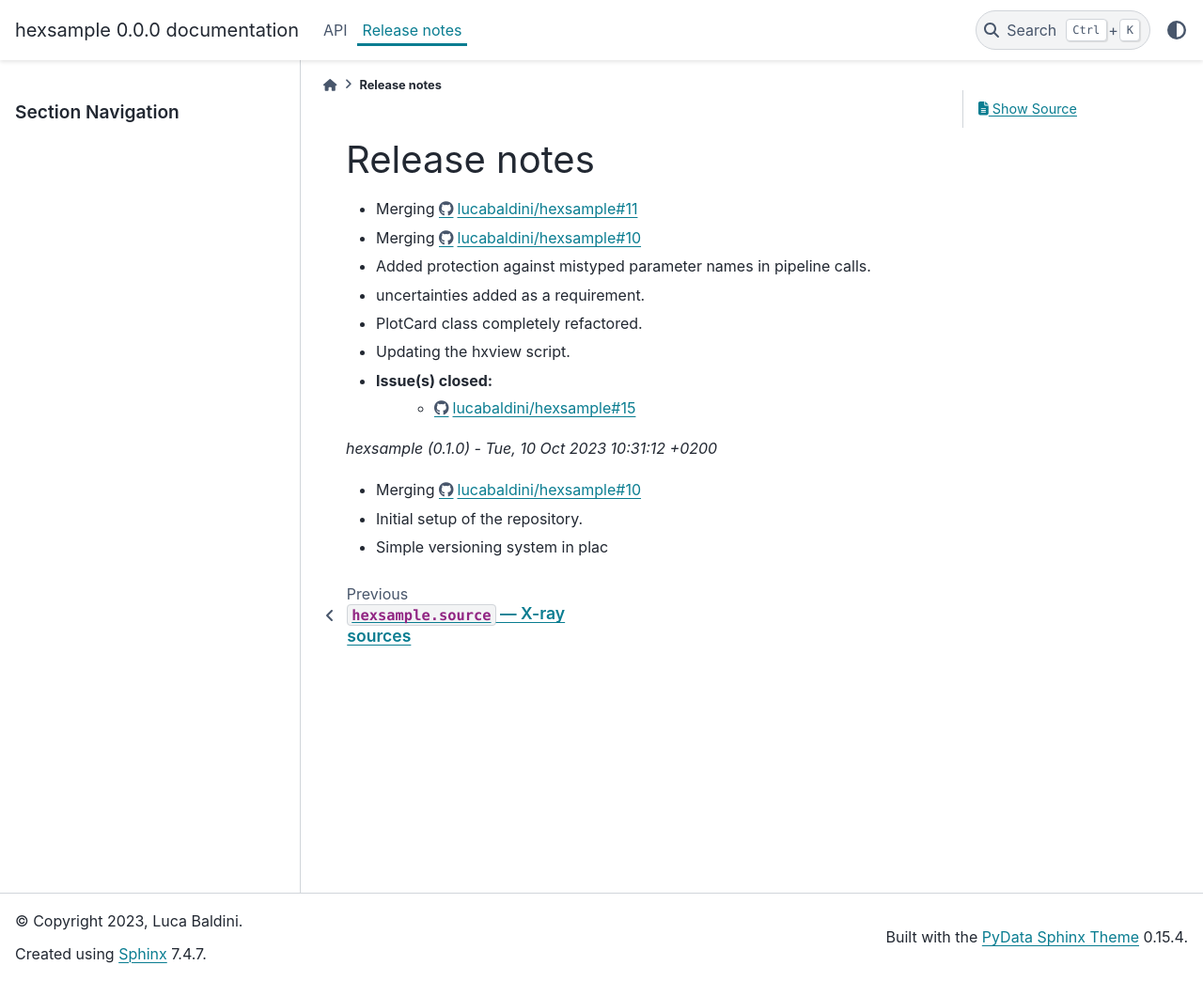
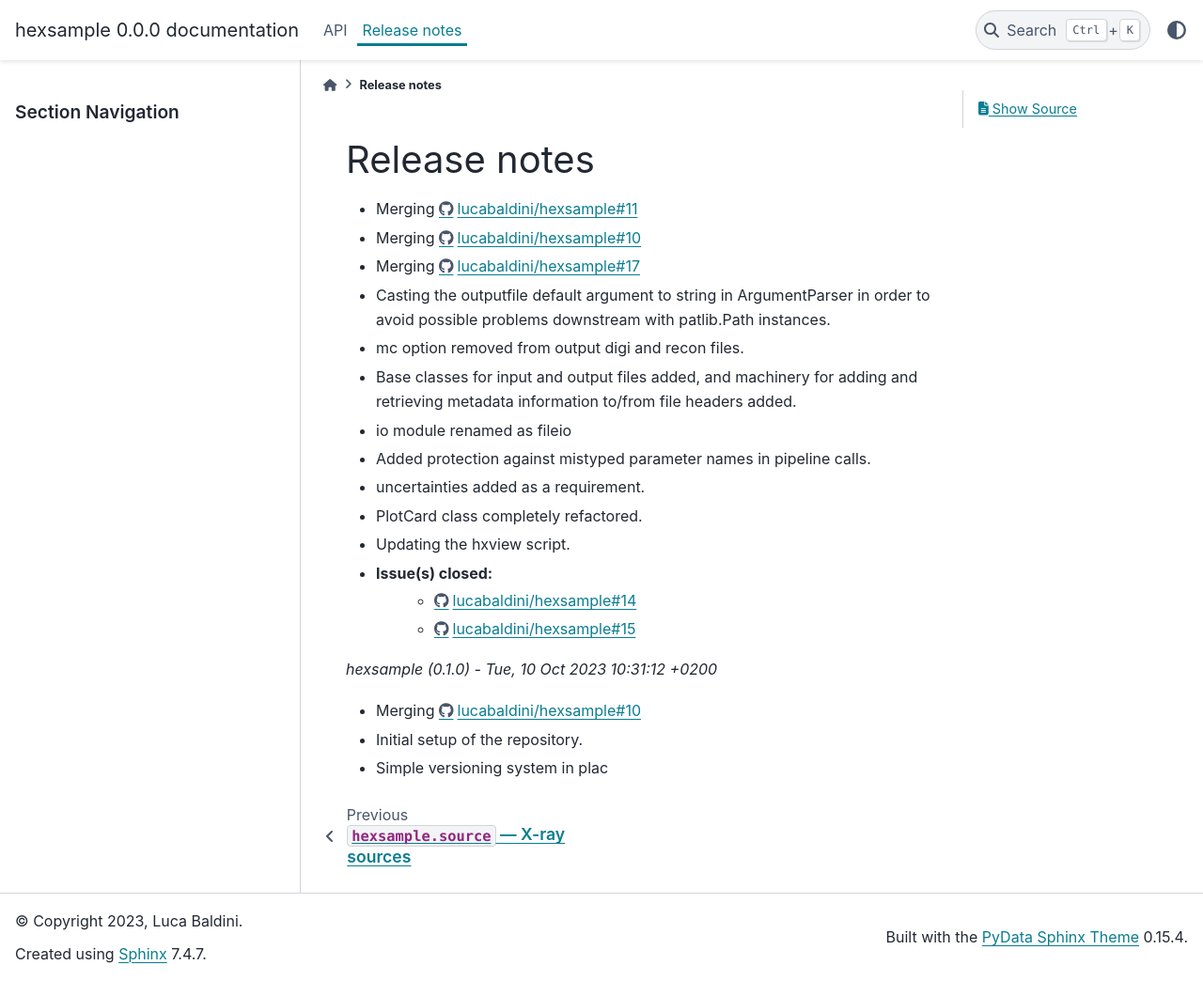
Before and after one commit to lucabaldini/hexsample, a Sphinx documentation site: the page built from docs/release.rst, in a window 1280 px wide and 1044 px high. Shown: the whole window at 94% size. Built offline with Sphinx 7.4.7 and the PyData theme 0.15.4, drawn with Linux system fonts in a browser that asks for light colours; pages that are not in the unit, such as notebooks, are missing from menus.

Commit message:
Updated release notes.

```diff
--- a/docs/release.rst
+++ b/docs/release.rst
@@ -5,11 +5,19 @@ Release notes
 
 * Merging https://github.com/lucabaldini/hexsample/pull/11
 * Merging https://github.com/lucabaldini/hexsample/pull/10
+* Merging https://github.com/lucabaldini/hexsample/pull/17
+* Casting the outputfile default argument to string in ArgumentParser in order
+  to avoid possible problems downstream with patlib.Path instances.
+* mc option removed from output digi and recon files.
+* Base classes for input and output files added, and machinery for adding
+  and retrieving metadata information to/from file headers added.
+* io module renamed as fileio
 * Added protection against mistyped parameter names in pipeline calls.
 * uncertainties added as a requirement.
 * PlotCard class completely refactored.
 * Updating the hxview script.
 * Issue(s) closed:
+      * https://github.com/lucabaldini/hexsample/issues/14
       * https://github.com/lucabaldini/hexsample/issues/15
 
 
```
